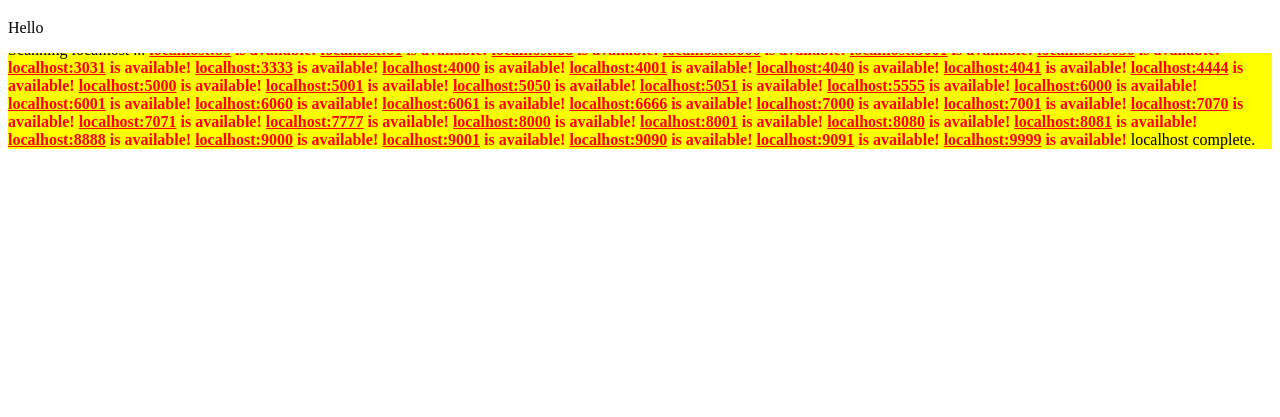
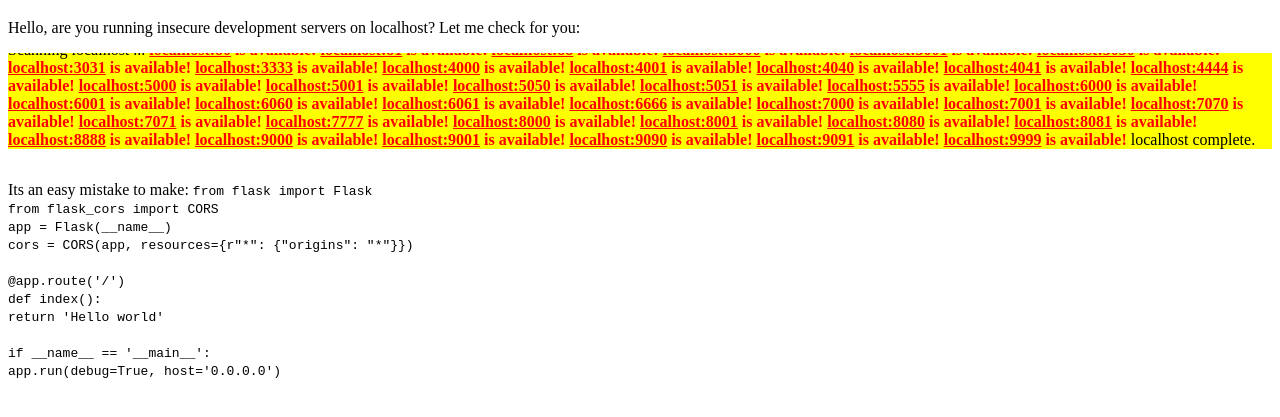
Before and after one commit to rnrsr/rnrsr.github.io, a plain HTML site: page index.html in a window 1280 px wide. Shown: the part 61-478 px from the top of the page. Drawn offline with Linux system fonts and the light colour scheme.

Commit message:
Add example

```diff
--- a/index.html
+++ b/index.html
@@ -17,12 +17,28 @@
   <body>
     <h1>Github Page</h1>
     <p>
-      Hello
+      Hello, are you running insecure development servers on localhost? Let me check for you:
     </p>
 
     <p id="local_checklist" class="checklist">
     </p>
     <p id="network_checklist" class="checklist">
+    </p>
+
+    <p>
+      Its an easy mistake to make:
+
+      <code>from flask import Flask</code><br />
+      <code>from flask_cors import CORS</code><br />
+      <code>app = Flask(__name__)</code><br />
+      <code>cors = CORS(app, resources={r"*": {"origins": "*"}})</code><br />
+      <br />
+      <code>  @app.route('/')</code><br />
+      <code>  def index():</code><br />
+      <code>    return 'Hello world'</code><br />
+      <br />
+      <code>if __name__ == '__main__':</code><br />
+      <code>    app.run(debug=True, host='0.0.0.0')</code><br />
     </p>
 
     <script>
```
